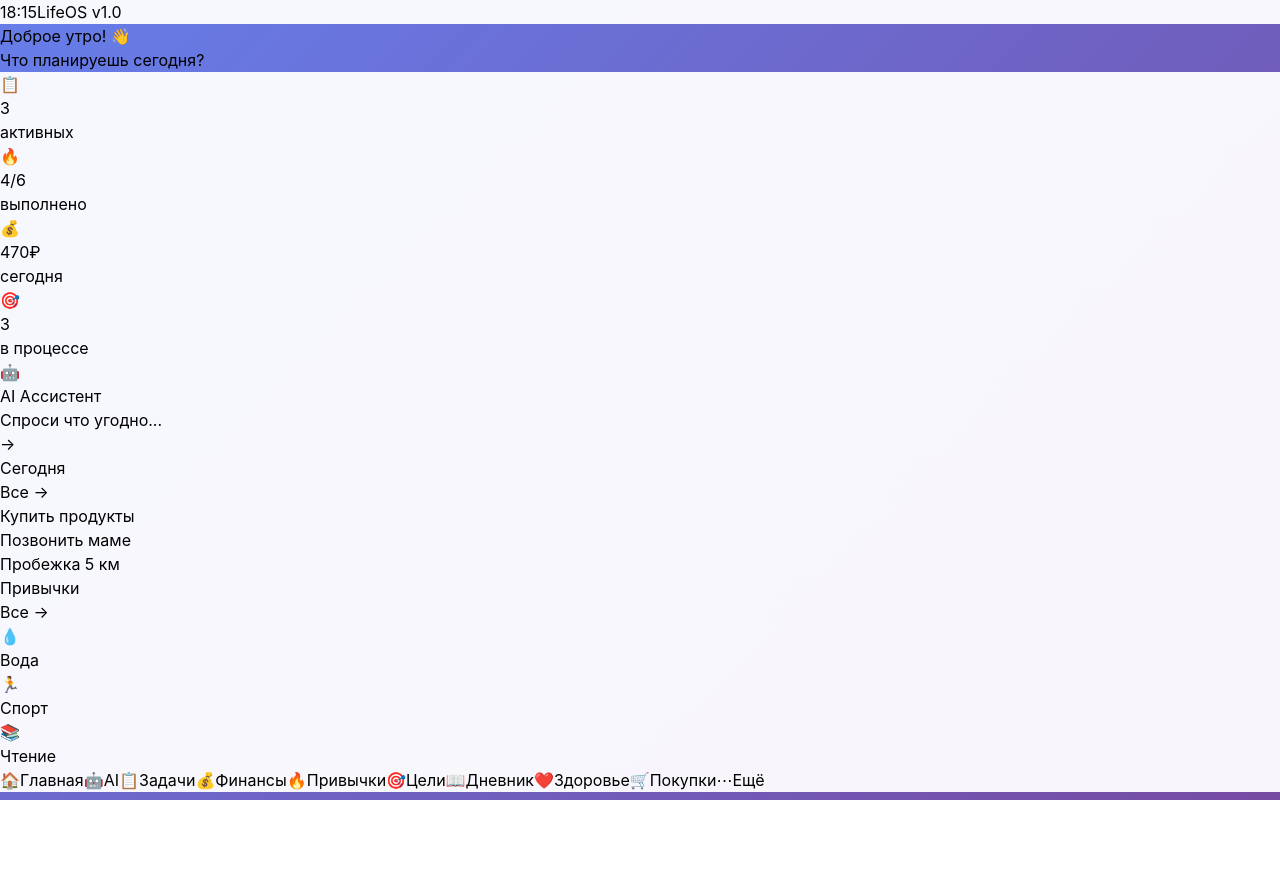
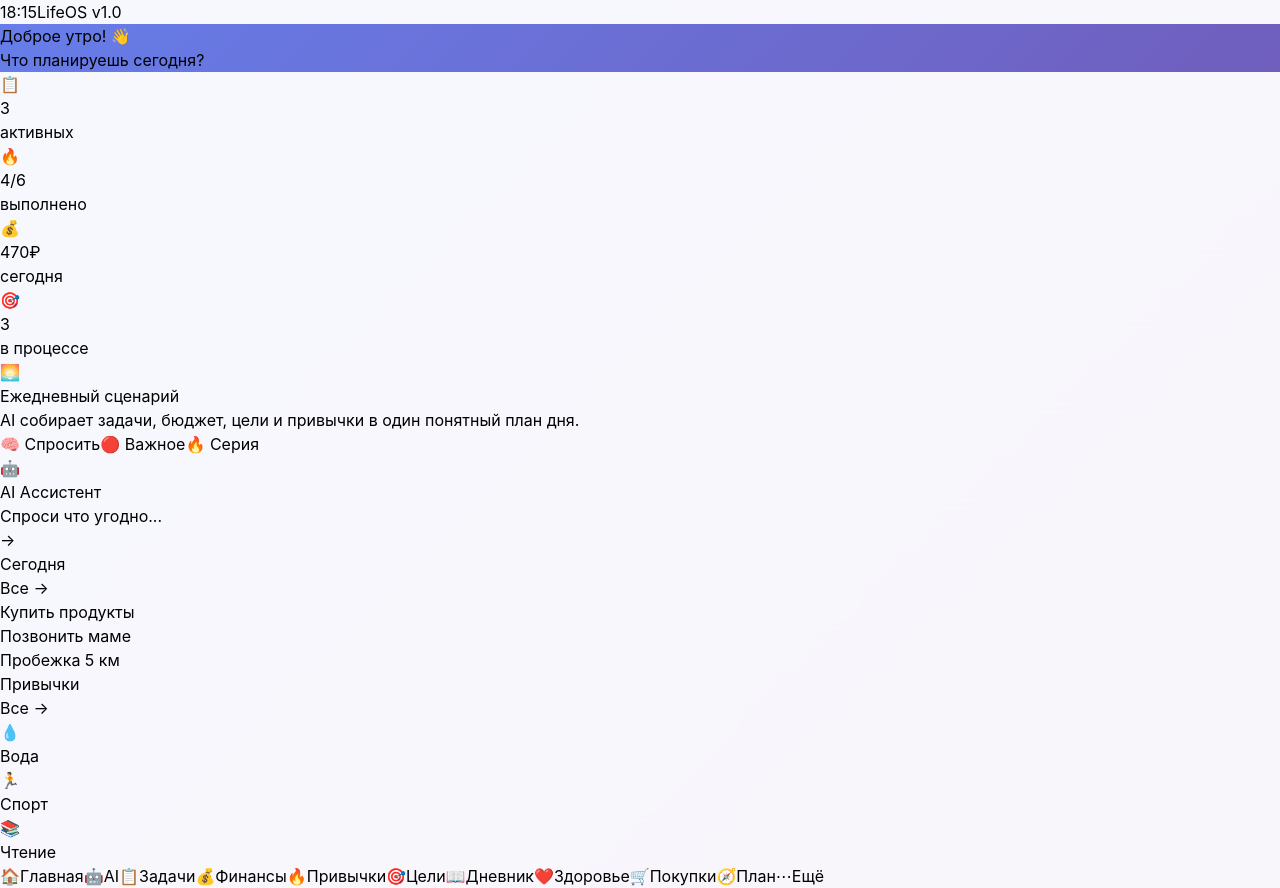
Before and after one commit to cyberzone51/lifeos, a Next.js app in the folder web/: page / in a window 1280 px wide. Before the commit the page ends 800 px from the top, so only its background shows below. Built offline with nearby package versions, Linux system fonts and the light colour scheme.

Commit message:
Add daily habit module roadmap

```diff
--- a/web/app/page.tsx
+++ b/web/app/page.tsx
@@ -2,7 +2,7 @@
 
 import { useState, useEffect } from 'react'
 
-type Tab = 'home' | 'ai' | 'tasks' | 'finance' | 'habits' | 'goals' | 'journal' | 'health' | 'shopping' | 'more'
+type Tab = 'home' | 'ai' | 'tasks' | 'finance' | 'habits' | 'goals' | 'journal' | 'health' | 'shopping' | 'roadmap' | 'more'
 
 const TABS: [Tab, string, string][] = [
   ['home', '🏠', 'Главная'],
@@ -14,6 +14,7 @@ const TABS: [Tab, string, string][] = [
   ['journal', '📖', 'Дневник'],
   ['health', '❤️', 'Здоровье'],
   ['shopping', '🛒', 'Покупки'],
+  ['roadmap', '🧭', 'План'],
   ['more', '⋯', 'Ещё'],
 ]
 
@@ -58,6 +59,7 @@ export default function Home() {
         {tab === 'journal' && <JournalTab />}
         {tab === 'health' && <HealthTab />}
         {tab === 'shopping' && <ShoppingTab />}
+        {tab === 'roadmap' && <RoadmapTab />}
         {tab === 'more' && <MoreTab />}
       </main>
 
@@ -93,6 +95,24 @@ function HomeTab({ setTab }: { setTab: (t: Tab) => void }) {
         <StatCard icon="🔥" label="Привычки" value="4/6" sub="выполнено" color="orange" onClick={() => setTab('habits')} />
         <StatCard icon="💰" label="Расходы" value="470₽" sub="сегодня" color="green" onClick={() => setTab('finance')} />
         <StatCard icon="🎯" label="Цели" value="3" sub="в процессе" color="purple" onClick={() => setTab('goals')} />
+      </div>
+
+      {/* Daily Habit Loop */}
+      <div className="glass rounded-2xl p-4 bg-white/90">
+        <div className="flex items-start gap-3">
+          <div className="w-12 h-12 bg-gradient-to-br from-amber-400 to-orange-500 rounded-xl flex items-center justify-center text-2xl">
+            🌅
+          </div>
+          <div className="flex-1">
+            <p className="font-semibold text-gray-800">Ежедневный сценарий</p>
+            <p className="text-sm text-gray-600 mt-1">AI собирает задачи, бюджет, цели и привычки в один понятный план дня.</p>
+            <div className="mt-3 grid grid-cols-3 gap-2 text-center text-xs">
+              <button onClick={() => setTab('ai')} className="rounded-xl bg-indigo-50 px-2 py-2 text-indigo-700">🧠 Спросить</button>
+              <button onClick={() => setTab('tasks')} className="rounded-xl bg-red-50 px-2 py-2 text-red-700">🔴 Важное</button>
+              <button onClick={() => setTab('habits')} className="rounded-xl bg-orange-50 px-2 py-2 text-orange-700">🔥 Серия</button>
+            </div>
+          </div>
+        </div>
       </div>
 
       {/* Quick AI */}
@@ -435,6 +455,67 @@ function ShoppingTab() {
   )
 }
 
+
+const MODULE_LEVELS = [
+  {
+    name: 'Core',
+    badge: 'MVP',
+    color: 'from-emerald-400 to-teal-600',
+    description: 'Обязательные модули, которые отвечают на вопрос «что мне сегодня делать?»',
+    modules: ['🧠 AI Personal Assistant', '📅 Smart Planner', '💰 Finance Manager', '🎯 Goals', '🔥 Habit Tracker'],
+  },
+  {
+    name: 'Retention',
+    badge: 'Ежедневно',
+    color: 'from-amber-400 to-orange-600',
+    description: 'Ритуалы и память, из-за которых пользователь возвращается утром и вечером.',
+    modules: ['📖 AI Journal', '🧠 Personal Memory', '📚 Knowledge Vault', '🎤 Voice Assistant', '📸 AI Scanner'],
+  },
+  {
+    name: 'Advanced',
+    badge: 'Уникальность',
+    color: 'from-blue-400 to-indigo-600',
+    description: 'Расширения для семьи, коучинга, покупок, безопасности и личной хроники.',
+    modules: ['👨‍👩‍👧 Family Mode', '🤖 AI Life Coach', '🏆 Gamification', '🛒 Smart Shopping', '🛡 Digital Safety'],
+  },
+]
+
+function RoadmapTab() {
+  return (
+    <div className="space-y-4 slide-in">
+      <div className="text-white">
+        <h2 className="text-xl font-bold">🧭 Стратегия модулей</h2>
+        <p className="text-sm text-white/80 mt-1">Не набор функций, а ежедневная привычка для людей любого возраста.</p>
+      </div>
+
+      <div className="glass rounded-2xl p-4">
+        <p className="text-xs uppercase tracking-wide text-indigo-600 font-bold">Главный retention loop</p>
+        <p className="text-gray-800 font-semibold mt-1">Утро: план дня → День: быстрый ввод голосом → Вечер: журнал и прогресс.</p>
+      </div>
+
+      {MODULE_LEVELS.map(level => (
+        <div key={level.name} className="glass rounded-2xl overflow-hidden card-hover">
+          <div className={`bg-gradient-to-r ${level.color} p-4 text-white`}>
+            <div className="flex items-center justify-between">
+              <h3 className="text-lg font-bold">{level.name}</h3>
+              <span className="rounded-full bg-white/20 px-3 py-1 text-xs font-semibold">{level.badge}</span>
+            </div>
+            <p className="text-sm text-white/85 mt-2">{level.description}</p>
+          </div>
+          <div className="p-4 grid gap-2">
+            {level.modules.map(module => (
+              <div key={module} className="flex items-center justify-between rounded-xl bg-white/60 px-3 py-2">
+                <span className="text-sm font-medium text-gray-800">{module}</span>
+                <span className="text-indigo-500">→</span>
+              </div>
+            ))}
+          </div>
+        </div>
+      ))}
+    </div>
+  )
+}
+
 function MoreTab() {
   const items = [
     { icon: '🚗', label: 'Имущество', desc: 'Автомобиль, техника' },
```
